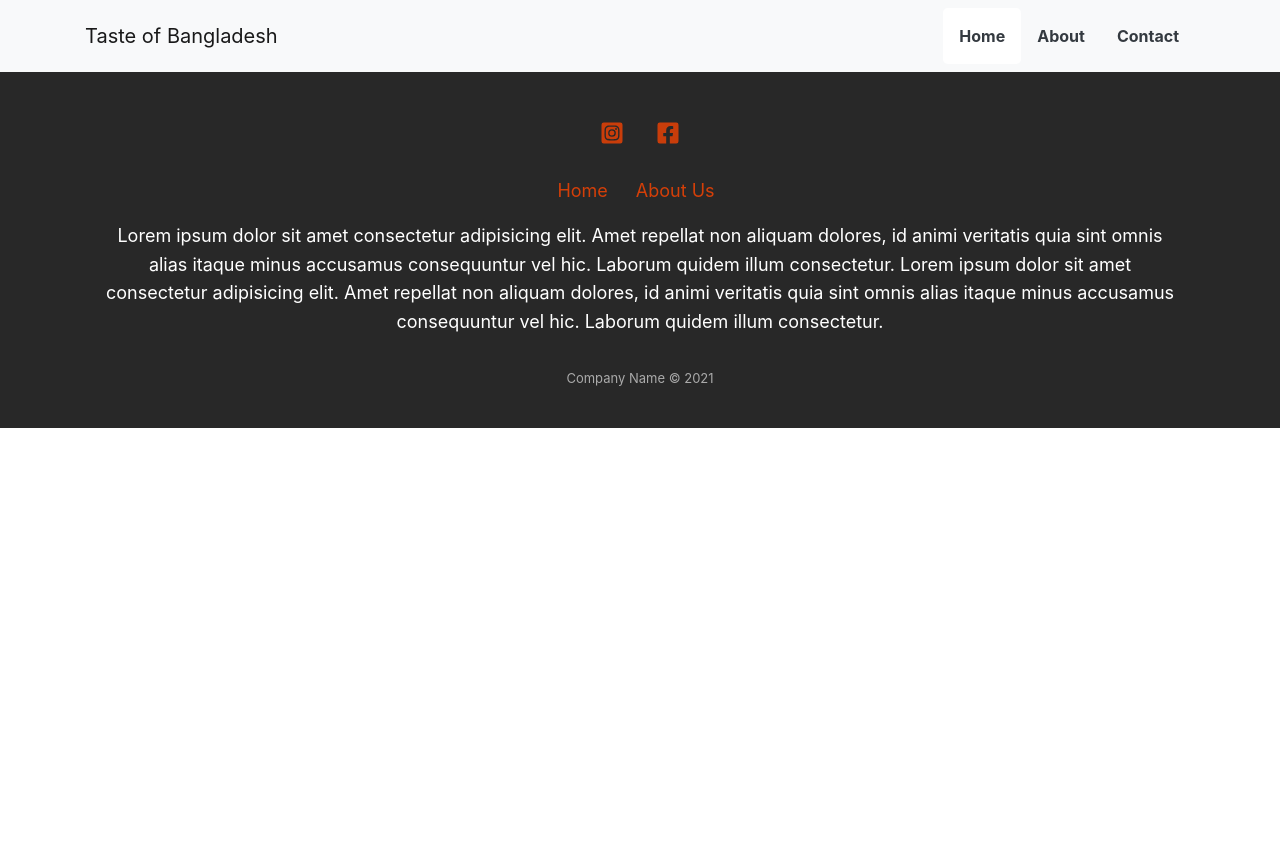
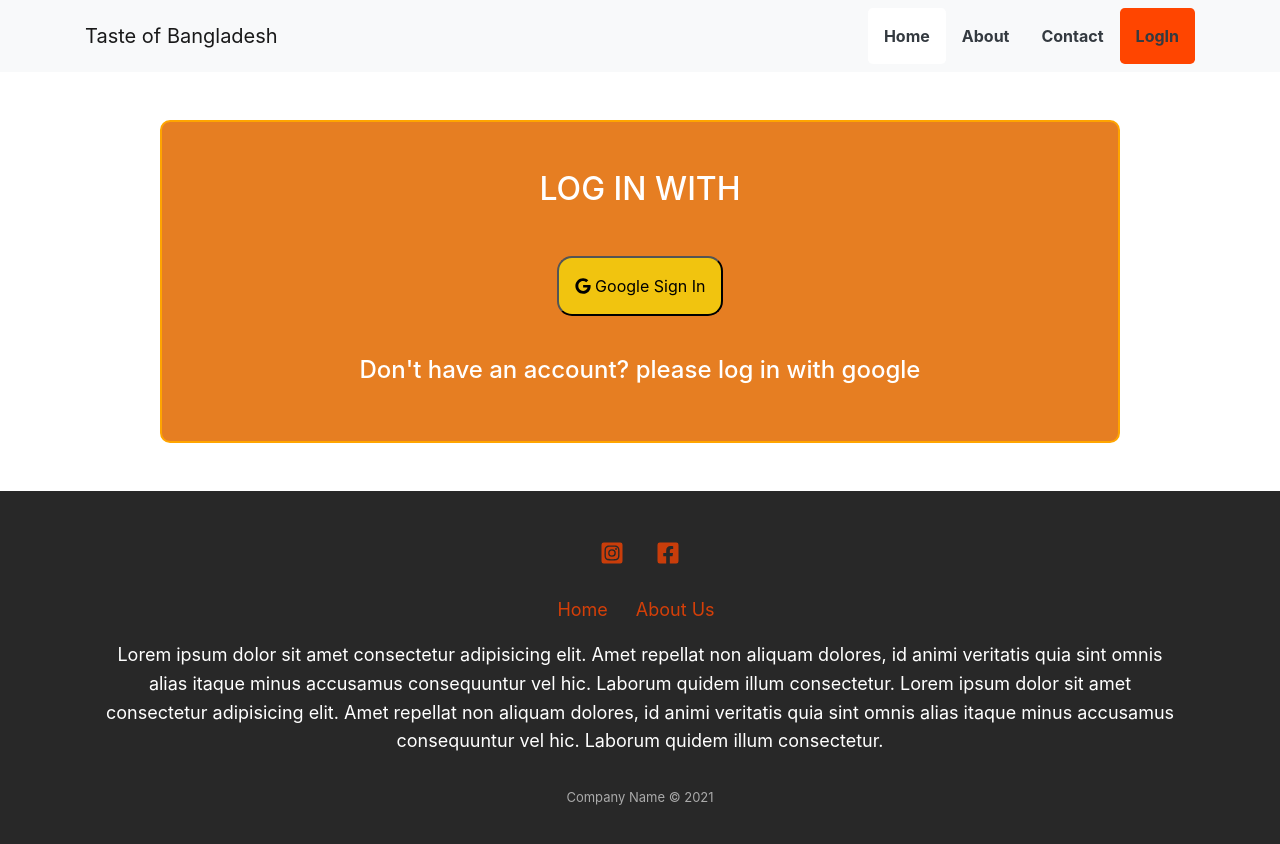
Before and after one commit to pHeroTeam/final-scic-assignment, a React (Create React App) app: page /login in a window 1280 px wide. Shown: the top 844 px of the page. Before the commit the page ends 800 px from the top, so only its background shows below. Built offline with nearby package versions, Linux system fonts and the light colour scheme.

Commit message:
firebase login auth

```diff
--- a/package.json
+++ b/package.json
@@ -3,11 +3,17 @@
   "version": "0.1.0",
   "private": true,
   "dependencies": {
+    "@fortawesome/fontawesome-svg-core": "^1.2.35",
+    "@fortawesome/free-brands-svg-icons": "^5.15.3",
+    "@fortawesome/free-regular-svg-icons": "^5.15.3",
+    "@fortawesome/free-solid-svg-icons": "^5.15.3",
+    "@fortawesome/react-fontawesome": "^0.1.14",
     "@testing-library/jest-dom": "^5.12.0",
     "@testing-library/react": "^11.2.7",
     "@testing-library/user-event": "^12.8.3",
     "bootstrap": "^4.6.0",
     "emailjs-com": "^2.6.4",
+    "firebase": "^8.6.3",
     "react": "^17.0.2",
     "react-bootstrap": "^1.6.0",
     "react-dom": "^17.0.2",
--- a/public/index.html
+++ b/public/index.html
@@ -24,7 +24,7 @@
       work correctly both with client-side routing and a non-root public URL.
       Learn how to configure a non-root public URL by running `npm run build`.
     -->
-    <title>React App</title>
+    <title>Taste of Bangladesh</title>
   </head>
   <body>
     <noscript>You need to enable JavaScript to run this app.</noscript>
--- a/src/App.js
+++ b/src/App.js
@@ -1,3 +1,4 @@
+import React,{ createContext, useState } from 'react';
 import './App.css';
 import {
   BrowserRouter as Router,
@@ -11,8 +12,15 @@ import About from './components/About/About';
 import Contact from './components/Contact/Contact';
 import Footer from './components/Footer/Footer';
 
+import Login from './components/Login/Login';
+
+
+export const UserContext = createContext();
+
 function App() {
+  const [loggedInUser, setLoggedInUser] = useState({})
   return (
+    <UserContext.Provider value={[loggedInUser, setLoggedInUser]}>
     <Router>
       <NavBar></NavBar>
       <Switch>
@@ -25,9 +33,13 @@ function App() {
         <Route path="/contact" exact>
           <Contact></Contact>
         </Route>
+        <Route path="/login" exact>
+          <Login></Login>
+        </Route>
       </Switch>
       <Footer></Footer>
     </Router>
+    </UserContext.Provider>
 
   );
 }
--- /dev/null
+++ b/src/components/Login/Login.js
@@ -0,0 +1,54 @@
+import React, {useContext} from 'react';
+import firebase from "firebase/app";
+import "firebase/auth";
+import firebaseConfig from './firebase.config';
+import { FontAwesomeIcon } from '@fortawesome/react-fontawesome';
+import { faGoogle } from '@fortawesome/free-brands-svg-icons';
+import {UserContext} from '../../App';
+
+if (firebase.apps.length === 0) {
+    firebase.initializeApp(firebaseConfig);
+}
+
+const Login = () => {
+
+    const [loggedInUser, setLoggedInUser] = useContext(UserContext);
+
+    const handleGoogleSignIn = () => {
+        var provider = new firebase.auth.GoogleAuthProvider();
+        firebase.auth()
+            .signInWithPopup(provider)
+            .then((result) => {
+                const {displayName,email} = result.user;
+                const signInUser = {name:displayName, email}
+                var credential = result.credential;
+                var token = credential.accessToken;
+                var user = result.user;
+                setLoggedInUser(signInUser);
+
+            }).catch((error) => {
+                var errorCode = error.code;
+                var errorMessage = error.message;
+                var email = error.email;
+                var credential = error.credential;
+            });
+    }
+    return (
+        <div className="d-flex justify-content-center ">
+            <div className="w-75 p-5 m-5" style={{ border: "2px solid orange", borderRadius: "10px" ,backgroundColor:"#E67E22"}} >
+
+                <div >
+                    <h2 className="text-center text-white">LOG IN WITH</h2>
+                    <br />
+                    <div className="text-center ">
+                        <button onClick={handleGoogleSignIn} className="my-3 p-3" style={{borderRadius:"15px",backgroundColor:"#F1C40F "}}><FontAwesomeIcon className="icon active-icon text-center" icon={faGoogle} /> Google Sign In</button>
+                    </div>
+                    <br />
+                    <h4 className="text-center text-white">Don't have an account? please log in with google</h4>
+                </div>
+            </div>
+        </div>
+    );
+};
+
+export default Login;
--- /dev/null
+++ b/src/components/Login/firebase.config.js
@@ -0,0 +1,9 @@
+const firebaseConfig = {
+    apiKey: "AIzaSyCSoMzwSnpxsdzn6zJguabmvEftuPq4ufY",
+    authDomain: "taste-of-bangladesh-01.firebaseapp.com",
+    projectId: "taste-of-bangladesh-01",
+    storageBucket: "taste-of-bangladesh-01.appspot.com",
+    messagingSenderId: "588722857799",
+    appId: "1:588722857799:web:8d39219db92af3352e0e62"
+  };
+  export default firebaseConfig;
--- a/src/components/NavBar/NavBar.js
+++ b/src/components/NavBar/NavBar.js
@@ -20,6 +20,9 @@ const NavBar = () => {
         <NavLink to="/contact" activeClassName="bg-orange text-white" className="p-3 font-weight-bold text-dark rounded-lg">
             Contact
         </NavLink>
+        <NavLink to="/login" activeClassName="bg-orange text-white" className="p-3 font-weight-bold text-dark rounded-lg">
+            LogIn
+        </NavLink>
       </Nav>
     </Navbar.Collapse>
   </Container>
```
Also changed, not shown: 1 other file (tests, documents, lock files or other folders).
